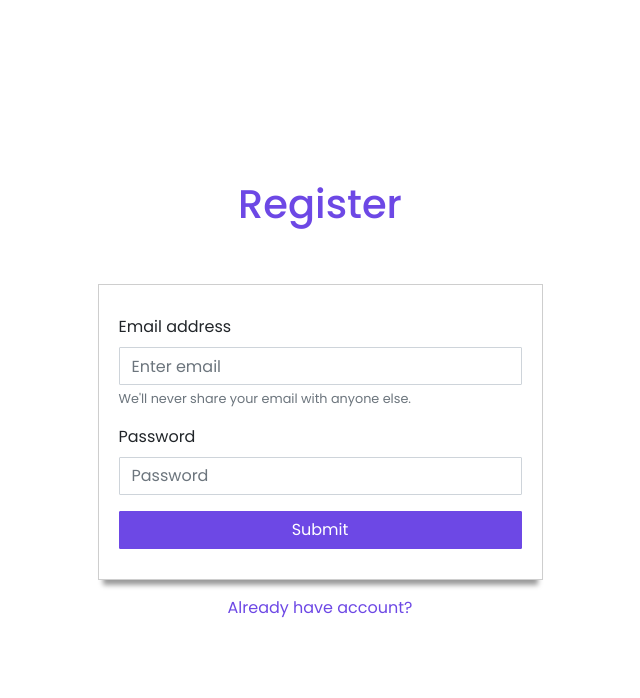
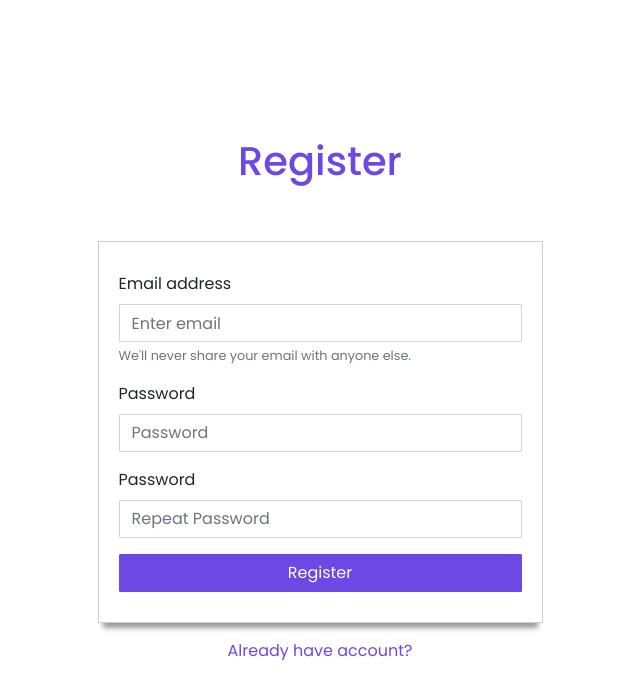
Before and after one commit to NimaKaviyani/react-giphy-trending-search-firebase-auth, a React (Create React App) app: page /register in a window 1280 px wide. Shown: the top 698 px of the page, without its empty margins (320-960 px from the left). Built offline with nearby package versions, Linux system fonts and the light colour scheme.

Commit message:
added formik and schema to Register.js

```diff
--- a/src/containers/Register.js
+++ b/src/containers/Register.js
@@ -1,9 +1,15 @@
-import React, {Component} from "react";
-import {Button, Col, Form} from "react-bootstrap";
-import {Link} from "react-router-dom";
-import PublicLayout from "../layout/PublicLayout";
+import React, {Component} from 'react';
+import {Button, Col, FormGroup, FormLabel, FormText} from 'react-bootstrap';
+import {Link} from 'react-router-dom';
+import {SignUpSchema} from '../constants/validationSchemas';
+import PublicLayout from '../layout/PublicLayout';
+import {Formik, Form, Field} from 'formik';
 
 class Register extends Component {
+    handleSubmit = (values) => {
+        console.log(values);
+    };
+
     render() {
         return (
             <PublicLayout title="Register">
@@ -12,32 +18,75 @@ class Register extends Component {
                     lg={6}
                     md={7}
                 >
+                    <Formik
+                        initialValues={{
+                            email: '',
+                            password: '',
+                            repeat: '',
+                        }}
+                        validationSchema={SignUpSchema}
+                        onSubmit={this.handleSubmit}
+                    >
+                        {({
+                              errors,
+                              touched,
+                          }) => (
                             <Form className="auth-form">
-                        <Form.Group controlId="email">
-                            <Form.Label>Email address</Form.Label>
-                            <Form.Control
+                                <FormGroup controlId="email">
+                                    <FormLabel>Email address</FormLabel>
+                                    <Field
+                                        className="form-control"
+                                        name="email"
                                         type="email"
                                         placeholder="Enter email"
                                     />
-                            <Form.Text className="text-muted">
+                                    <FormText className="text-muted">
                                         We'll never share your email with anyone else.
-                            </Form.Text>
-                        </Form.Group>
-                        <Form.Group controlId="password">
-                            <Form.Label>Password</Form.Label>
-                            <Form.Control
+                                    </FormText>
+                                    {errors.email && touched.email ? (
+                                        <div className="invalid-feedback d-block">
+                                            {errors.email}
+                                        </div>
+                                    ) : null}
+                                </FormGroup>
+                                <FormGroup controlId="password">
+                                    <FormLabel>Password</FormLabel>
+                                    <Field
+                                        className="form-control"
+                                        name="password"
                                         type="password"
                                         placeholder="Password"
                                     />
-                        </Form.Group>
+                                    {errors.password && touched.password ? (
+                                        <div className="invalid-feedback d-block">
+                                            {errors.password}
+                                        </div>
+                                    ) : null}
+                                </FormGroup>
+                                <FormGroup controlId="repeat">
+                                    <FormLabel>Password</FormLabel>
+                                    <Field
+                                        className="form-control"
+                                        name="repeat"
+                                        type="password"
+                                        placeholder="Repeat Password"
+                                    />
+                                    {errors.repeat && touched.repeat ? (
+                                        <div className="invalid-feedback d-block">
+                                            {errors.repeat}
+                                        </div>
+                                    ) : null}
+                                </FormGroup>
                                 <Button
                                     variant="primary"
                                     type="submit"
                                     block
                                 >
-                            Submit
+                                    Register
                                 </Button>
                             </Form>
+                        )}
+                    </Formik>
                     <div className="text-center mt-3">
                         <Link to="/">Already have account?</Link>
                     </div>
```
Lines whose indentation alone changed are shown as unchanged.
